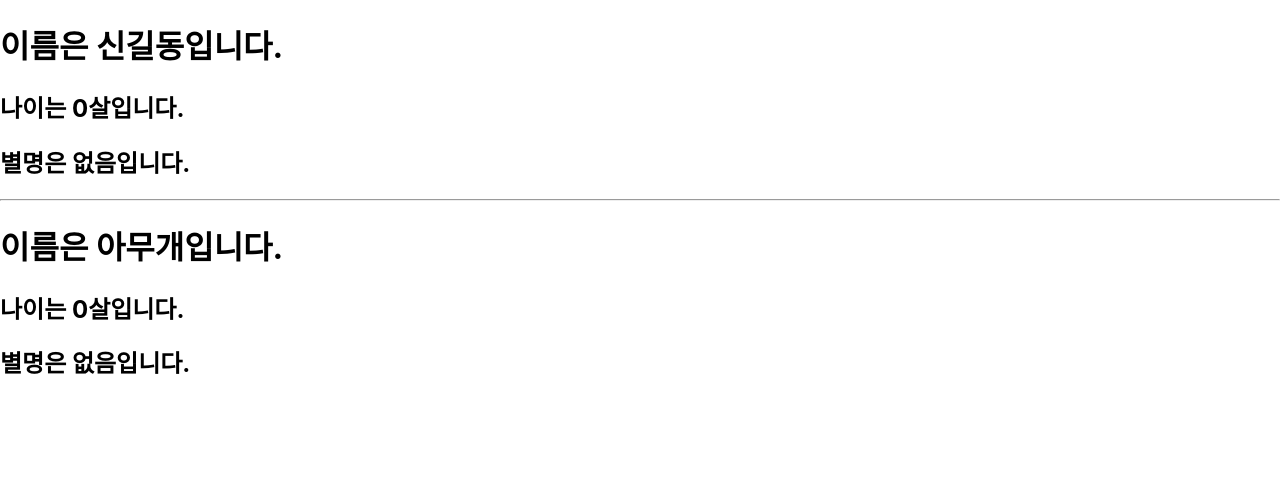
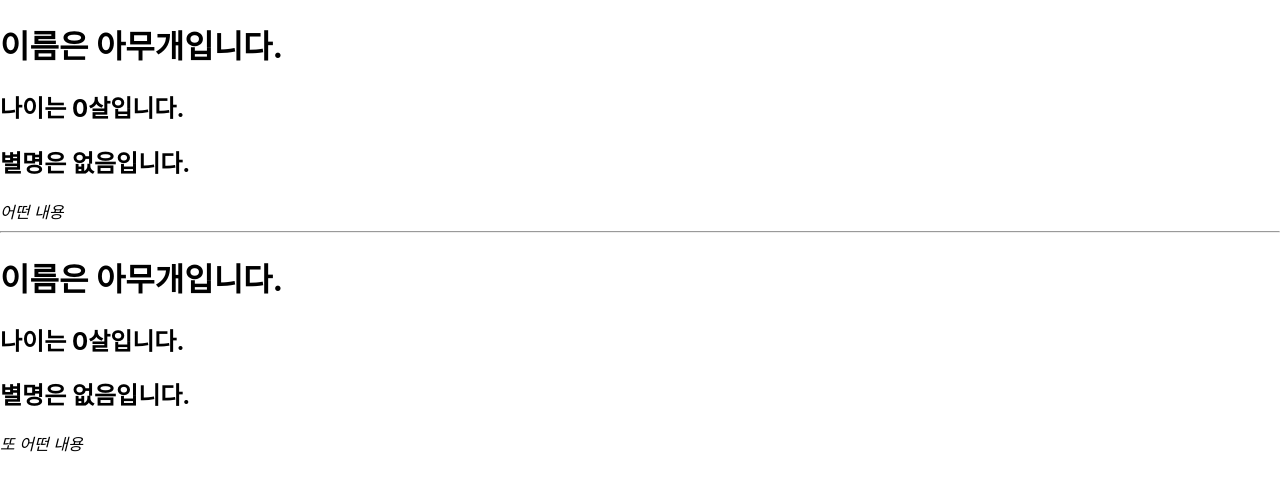
Before and after one commit to QQWaseokE/SK_Shieldus_Rookies_1st, a React (Create React App) app in the folder frontend/react/my-app/: page / in a window 1280 px wide. Shown: the top 490 px of the page. Built offline with nearby package versions, Linux system fonts and the light colour scheme.

Commit message:
props.children
6/28(금)

```diff
--- a/frontend/react/my-app/src/App.js
+++ b/frontend/react/my-app/src/App.js
@@ -5,9 +5,13 @@ import MyComponentFunction from './MyComponentFunction';
 function App() {
   return (
     <>
-      <MyComponentClass name="신길동" />
+      <MyComponentClass>
+        <i>어떤 내용</i>
+      </MyComponentClass>
       <hr/>
-      <MyComponentFunction />
+      <MyComponentFunction>
+        <i>또 어떤 내용</i>
+      </MyComponentFunction>
     </>
   );
 }
--- a/frontend/react/my-app/src/MyComponentClass.js
+++ b/frontend/react/my-app/src/MyComponentClass.js
@@ -3,11 +3,13 @@ import { Component } from "react";
 class MyComponentClass extends Component {
     render() {
         const {name, age, nickname} = this.props;
+
         return (
             <>
                 <h1>이름은 {name}입니다.</h1>
                 <h2>나이는 {age}살입니다.</h2>
                 <h2>별명은 {nickname}입니다.</h2>
+                <div>{this.props.children}</div>
             </>
         );
     }
--- a/frontend/react/my-app/src/MyComponentFunction.js
+++ b/frontend/react/my-app/src/MyComponentFunction.js
@@ -1,9 +1,10 @@
-function MyComponentFunction({name, age, nickname}) {
+function MyComponentFunction({name, age, nickname, children}) {
     return (
         <>
             <h1>이름은 {name}입니다.</h1>
             <h2>나이는 {age}살입니다.</h2>
             <h2>별명은 {nickname}입니다.</h2>
+            <div>{children}</div>
         </>
     );
 }
```
